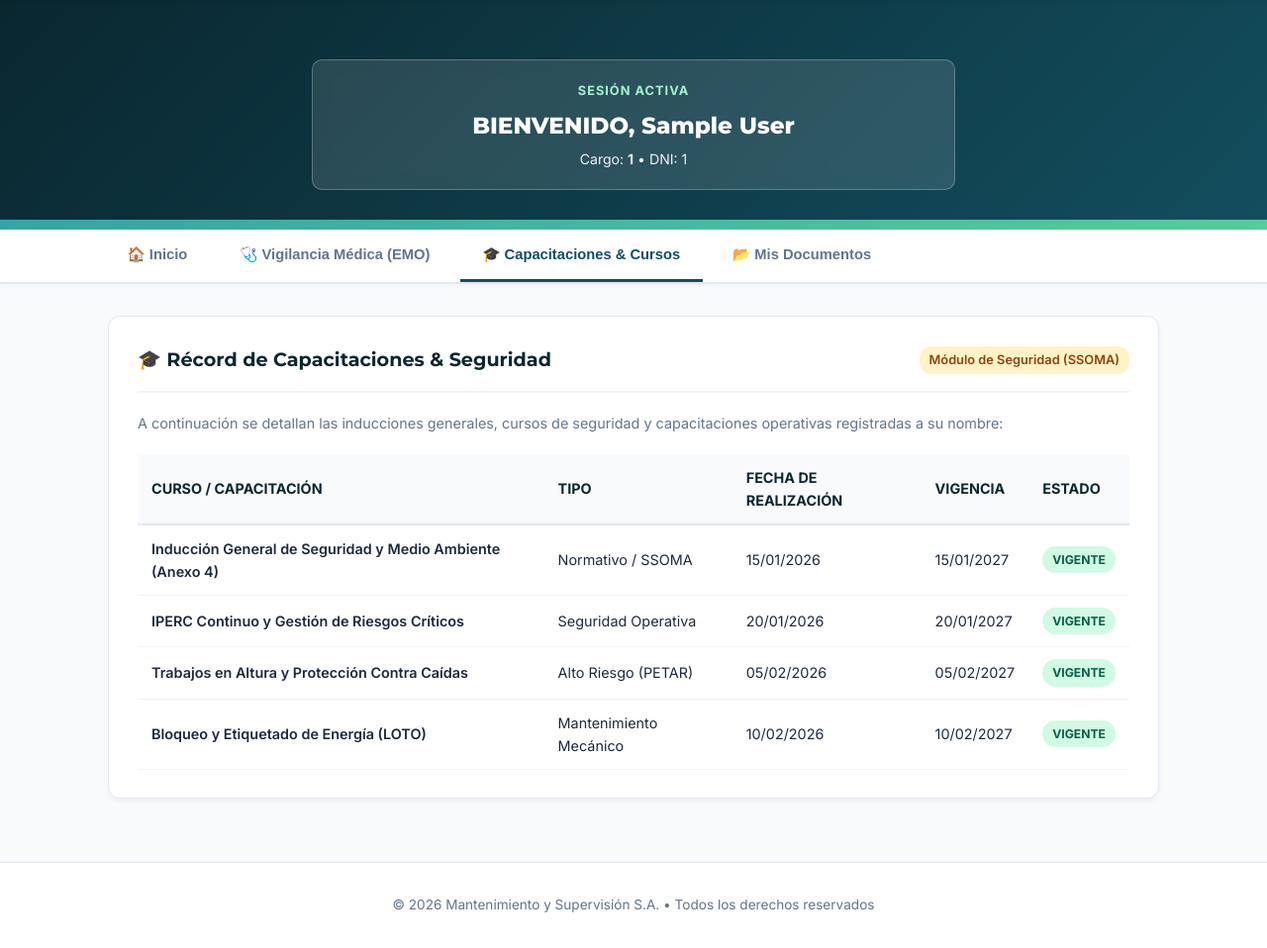
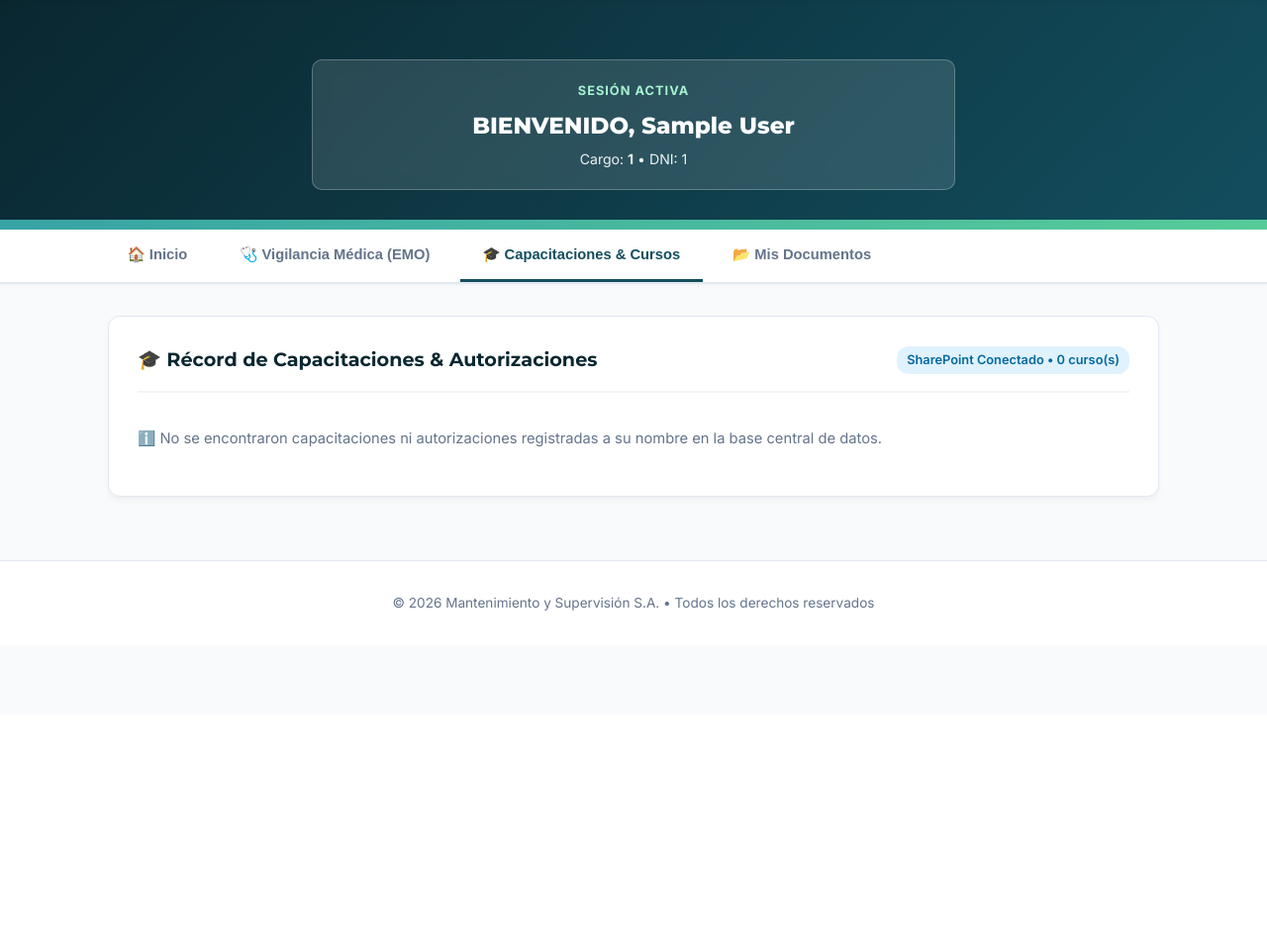
Before and after one commit to rrhhucmys-create/myscondorcocha, a Flask app: template templates/index.html in a window 1280 px wide, after a click that opens the changed part. Shown: the part 78-1036 px from the top of the page at 99% size. After the commit the page ends 695 px from the top, so only its background shows below. Run offline with Flask 3, Linux system fonts and the light colour scheme; the template is opened without the code that fills it, so the values that code supplies are empty; the visitor is signed in with stand-in values (Sample User, id 1).

Commit message:
Update index.html

```diff
--- a/templates/index.html
+++ b/templates/index.html
@@ -406,67 +406,54 @@
             </div>
         </div>
 
-        <!-- 3. PESTAÑA: CAPACITACIONES (NUEVA) -->
+        <!-- 3. PESTAÑA: CAPACITACIONES DINÁMICAS DESDE SHAREPOINT -->
         <div id="tab-capacitaciones" class="tab-content">
             <div class="info-panel">
                 <div class="panel-header">
-                    <h3>🎓 Récord de Capacitaciones &amp; Seguridad</h3>
-                    <span style="font-size: 0.8rem; background: #fef3c7; color: #92400e; padding: 4px 10px; border-radius: 12px; font-weight: 600;">
-                        Módulo de Seguridad (SSOMA)
+                    <h3>🎓 Récord de Capacitaciones &amp; Autorizaciones</h3>
+                    <span style="font-size: 0.8rem; background: #e0f2fe; color: #0369a1; padding: 4px 10px; border-radius: 12px; font-weight: 600;">
+                        SharePoint Conectado &bull; {{ capacitaciones|length }} curso(s)
                     </span>
                 </div>
 
                 {% if session.get('user_dni') %}
+                    {% if capacitaciones and capacitaciones|length > 0 %}
                         <p style="font-size: 0.9rem; color: var(--text-muted); margin-bottom: 1.2rem;">
-                        A continuación se detallan las inducciones generales, cursos de seguridad y capacitaciones operativas registradas a su nombre:
+                            Cursos, inducciones normativas y autorizaciones vigentes registradas en la base central para el DNI <strong>{{ session.get('user_dni') }}</strong>:
                         </p>
 
                         <div class="table-responsive">
                             <table class="custom-table">
                                 <thead>
                                     <tr>
-                                    <th>CURSO / CAPACITACIÓN</th>
-                                    <th>TIPO</th>
-                                    <th>FECHA DE REALIZACIÓN</th>
-                                    <th>VIGENCIA</th>
+                                        <th style="width: 50px;">#</th>
+                                        <th>CURSO / CAPACITACIÓN REGISTRADA</th>
+                                        <th>FECHA / REGISTRO</th>
+                                        <th>REGISTRO</th>
                                         <th>ESTADO</th>
                                     </tr>
                                 </thead>
                                 <tbody>
+                                    {% for item in capacitaciones %}
                                     <tr>
-                                    <td style="font-weight: 600;">Inducción General de Seguridad y Medio Ambiente (Anexo 4)</td>
-                                    <td>Normativo / SSOMA</td>
-                                    <td>15/01/2026</td>
-                                    <td>15/01/2027</td>
-                                    <td><span class="badge-status-tag tag-vigente">Vigente</span></td>
+                                        <td style="font-weight: 600; color: var(--text-muted);">{{ loop.index }}</td>
+                                        <td style="font-weight: 700; color: var(--primary-dark);">{{ item.curso }}</td>
+                                        <td style="font-weight: 700; color: var(--primary);">{{ item.fecha }}</td>
+                                        <td style="font-size: 0.82rem; color: var(--text-muted);">{{ item.origen }}</td>
+                                        <td><span class="badge-status-tag tag-vigente">Vigente / Aprobado</span></td>
                                     </tr>
-                                <tr>
-                                    <td style="font-weight: 600;">IPERC Continuo y Gestión de Riesgos Críticos</td>
-                                    <td>Seguridad Operativa</td>
-                                    <td>20/01/2026</td>
-                                    <td>20/01/2027</td>
-                                    <td><span class="badge-status-tag tag-vigente">Vigente</span></td>
-                                </tr>
-                                <tr>
-                                    <td style="font-weight: 600;">Trabajos en Altura y Protección Contra Caídas</td>
-                                    <td>Alto Riesgo (PETAR)</td>
-                                    <td>05/02/2026</td>
-                                    <td>05/02/2027</td>
-                                    <td><span class="badge-status-tag tag-vigente">Vigente</span></td>
-                                </tr>
-                                <tr>
-                                    <td style="font-weight: 600;">Bloqueo y Etiquetado de Energía (LOTO)</td>
-                                    <td>Mantenimiento Mecánico</td>
-                                    <td>10/02/2026</td>
-                                    <td>10/02/2027</td>
-                                    <td><span class="badge-status-tag tag-vigente">Vigente</span></td>
-                                </tr>
+                                    {% endfor %}
                                 </tbody>
                             </table>
                         </div>
                     {% else %}
+                        <p style="color: var(--text-muted); font-size: 0.92rem; padding: 1rem 0;">
+                            ℹ️ No se encontraron capacitaciones ni autorizaciones registradas a su nombre en la base central de datos.
+                        </p>
+                    {% endif %}
+                {% else %}
                     <p style="color: var(--text-muted); font-size: 0.92rem;">
-                        🔒 Debe <a href="javascript:void(0)" onclick="abrirModal()" style="color: var(--primary); font-weight: 600;">iniciar sesión</a> para visualizar sus capacitaciones.
+                        🔒 Debe <a href="javascript:void(0)" onclick="abrirModal()" style="color: var(--primary); font-weight: 600;">iniciar sesión</a> para visualizar su récord de capacitaciones.
                     </p>
                 {% endif %}
             </div>
```
Lines whose indentation alone changed are shown as unchanged.
